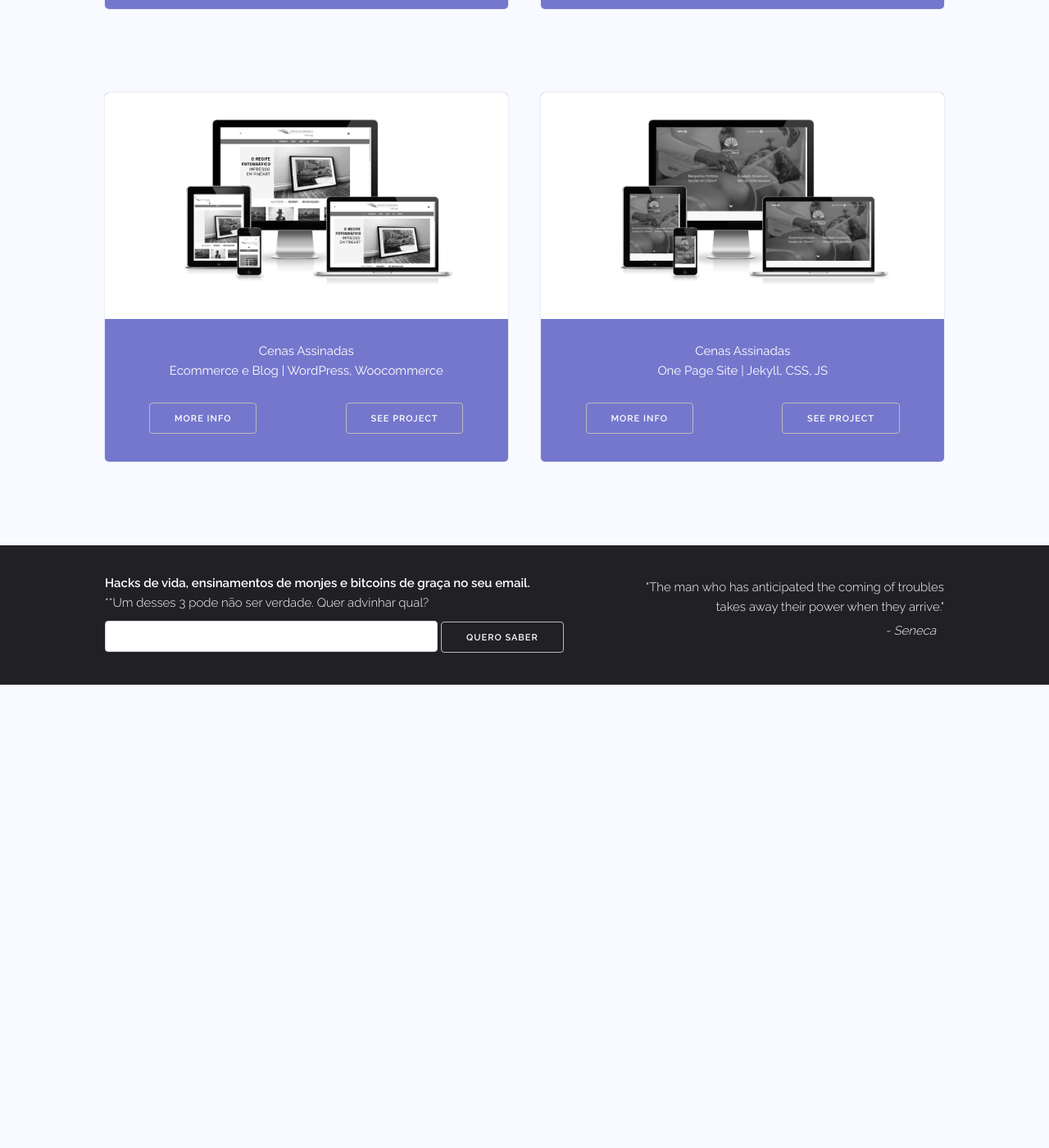
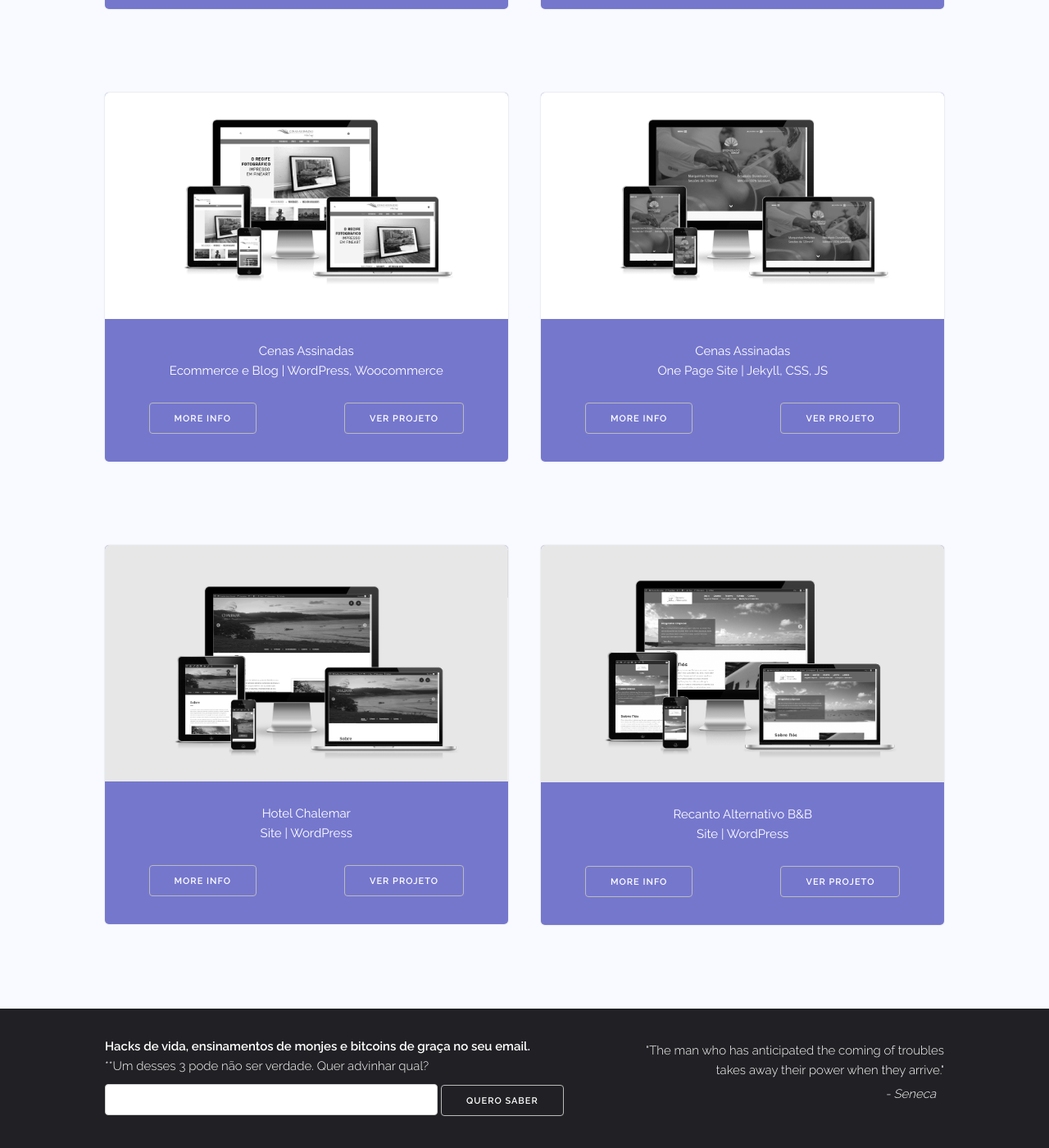
Before and after one commit to betodasilva/betodasilva.github.io, a Jekyll site: the page built from projetos.html, in a window 1280 px wide and 1400 px high, scrolled down 627 px. Shown: the whole window at 82% size. Built offline with Jekyll 4.4.1, drawn with Linux system fonts in a browser that asks for light colours; before the commit the page ends 1462 px from its top, so only the background shows below that; some of the changed text lies outside the part shown.

Commit message:
add more projects

```diff
--- a/projetos.html
+++ b/projetos.html
@@ -23,7 +23,7 @@
               </div>
               <div class="project-btns">
                 <button class="btn">More Info</button>
-                <a href="{{project.link}}" class="project-link" target="_blank" rel="nofollow"><button class="btn">See project</button></a>
+                <a href="{{project.link}}" class="project-link" target="_blank" rel="nofollow"><button class="btn">Ver Projeto</button></a>
               </div>
 
           </div>
```
Also changed, not shown: _projects/2019-03-01-hotel-chalemar.md (added, +7 -0 lines), _projects/2019-03-02-recanto-alternativo.md (added, +7 -0 lines), images/projects/projeto-hotel-chalemar.png (added), images/projects/projeto-recanto-alternativo.png (added).
